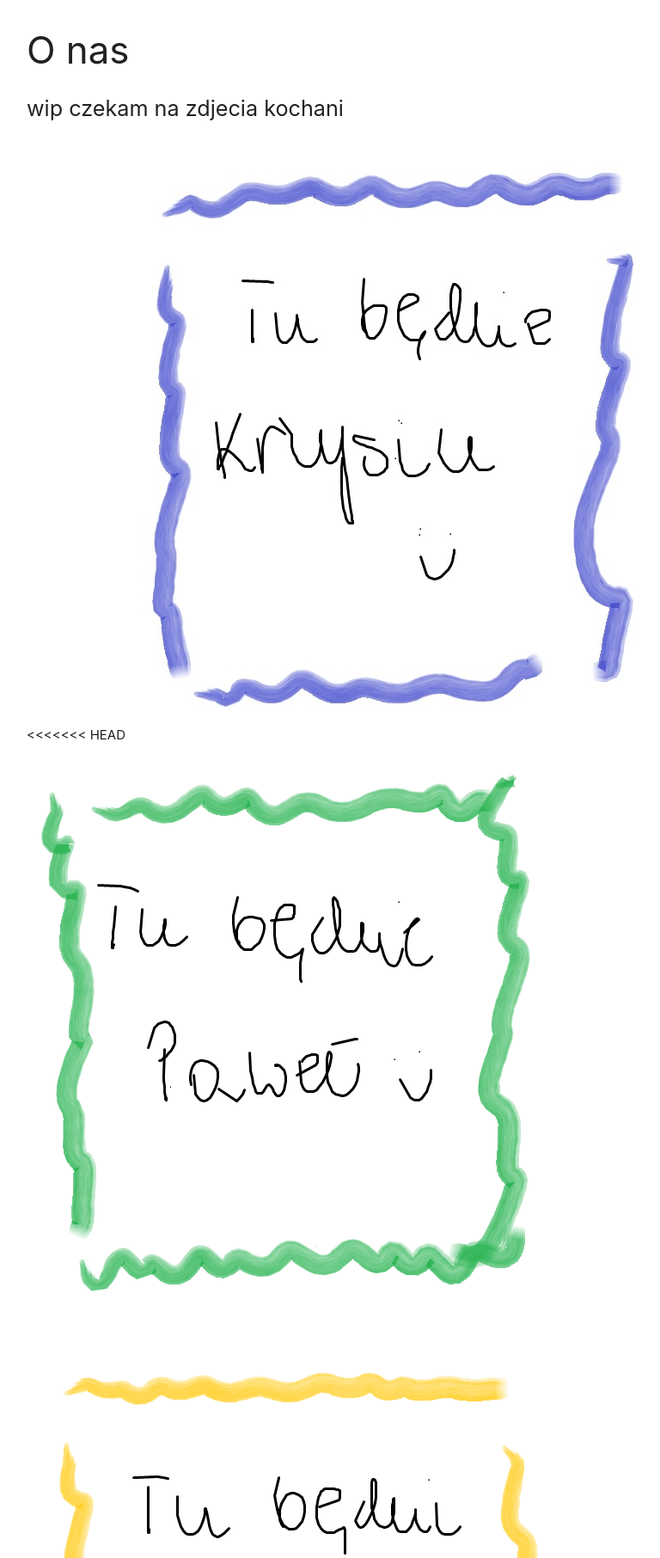
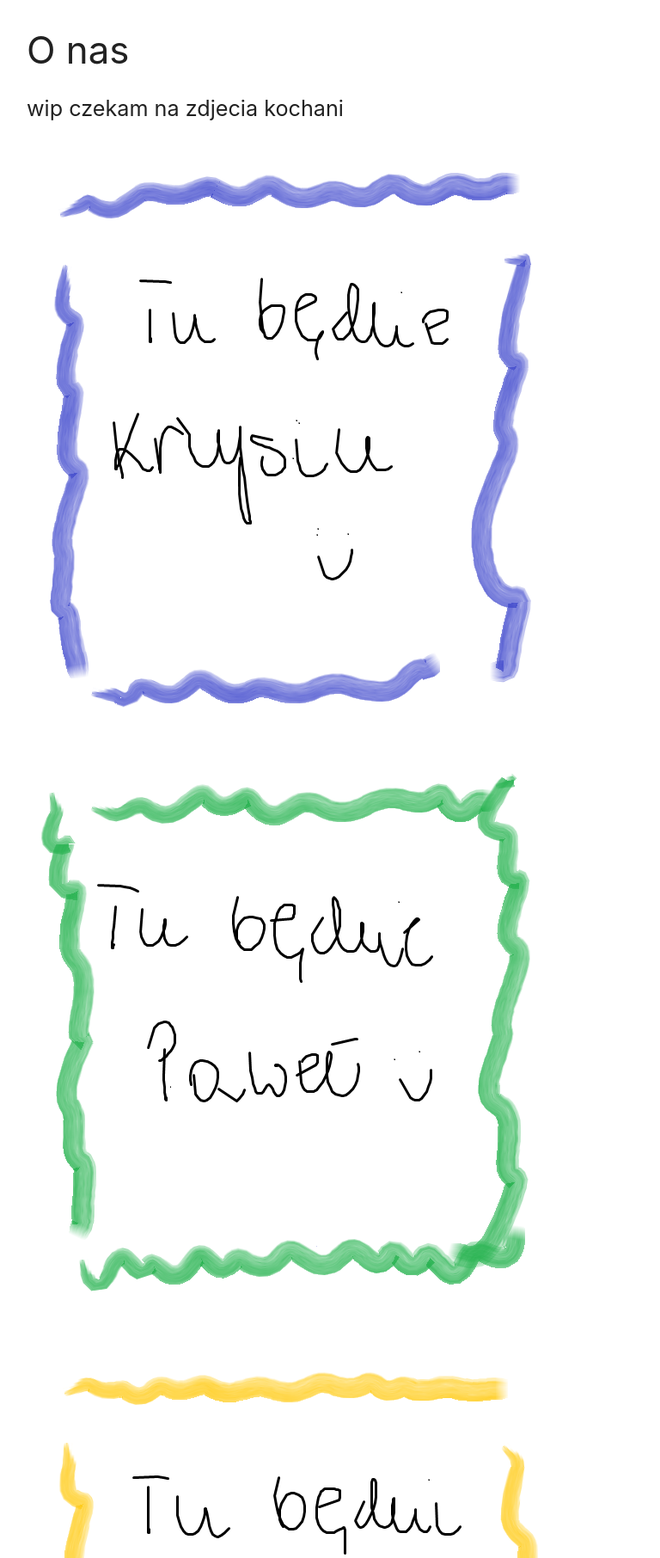
Before and after one commit to pawelduraj/wizualizacje-matematyki, a Flask app: page /about in a window 1280 px wide. Shown: the part 194-2006 px from the top of the page at 86% size, without its empty margins (19-787 px from the left). Run offline with Flask 2, Linux system fonts and the light colour scheme.

Commit message:
Revert "znowu poprawki eh"

```diff
--- a/templates/about.html
+++ b/templates/about.html
@@ -79,20 +79,11 @@
     </div>
     <h3>O nas</h3>
     <p class="flow-text">wip czekam na zdjecia kochani</p>
-<<<<<<< HEAD
-        <img src="pics/krzysiu.jpg" alt="Krzysiu">
-        <img src="pics/pawel.png" alt="Paweł">
-        <img src="pics/kuba.png" alt="Kuba">
-        <img src="pics/grunwald2.jpg" alt="Grunwald">
-        <img src="pics/wiktoria.png" alt="Wiktoria">
-
-=======
     <img class="image" src="{{ url_for('static', filename='pics/krzysiu.png') }}" alt="Krzysiu">
     <img class="image" src="{{ url_for('static', filename='pics/pawel.png') }}" alt="Paweł">
     <img class="image" src="{{ url_for('static', filename='pics/kuba.png') }}" alt="Kuba">
     <img class="image" src="{{ url_for('static', filename='pics/grunwald.png') }}" alt="Grunwald">
     <img class="image" src="{{ url_for('static', filename='pics/wiktoria.png') }}" alt="Wiktoria">
->>>>>>> ed81ad1249809b9c7d7f4ca24bec66fb3025760f
 </div>
 <script src="https://cdnjs.cloudflare.com/ajax/libs/materialize/1.0.0/js/materialize.min.js"></script>
 <script src="{{ url_for('static', filename='script.js') }}"></script>
```
Also changed, not shown: templates/pics/grunwald2.jpg (deleted), templates/pics/krzysiu.jpg (deleted).
